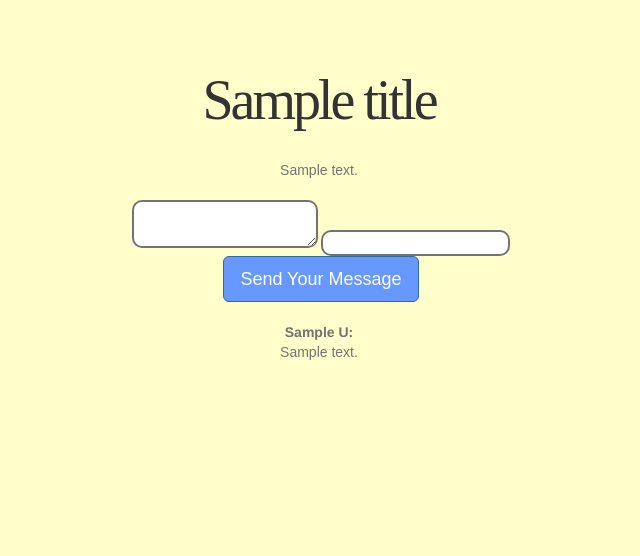
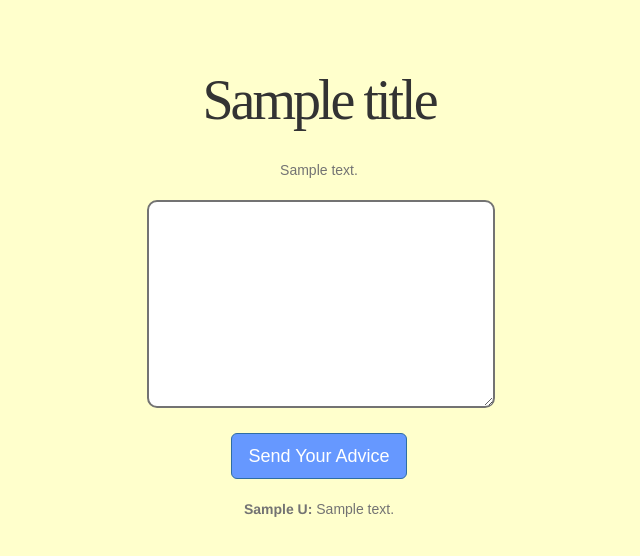
Before and after one commit to KimberleyLawrence/babybook, a Django app: template shower/templates/message.html in a window 1280 px wide. Shown: the part 139-695 px from the top of the page, without its empty margins (321-961 px from the left). Run offline with Django 3.2, Linux system fonts and the light colour scheme; the template is opened without the code that fills it: most values are stand-ins (such as "Sample title", 1, 10 or a date in 2020); form fields are guessed from the names that the template uses; some libraries are stand-ins or nearby versions; some web fonts are replaced.

Commit message:
Adding in columns to make the text area sit neatly on the page

```diff
--- a/shower/templates/advice.html
+++ b/shower/templates/advice.html
@@ -12,7 +12,7 @@
 {% for advice in advice_list %}
 
 
-  <div>
+  <div class="col-md-offset-4 col-md-4">
 
     {% if advice.user == request.user %}
     <strong>{{ advice.user.first_name }} {{ advice.user.last_name|slice:":1" }}:</strong>
@@ -39,7 +39,7 @@
   {% endif %}
   <br>
 </div>
-<hr>
+
 {% endfor %}
 
 {% endblock %}
--- a/shower/templates/message.html
+++ b/shower/templates/message.html
@@ -1,39 +1,45 @@
 <!DOCTYPE html>
 {% extends "game_template.html" %}
 {% block game_content %}
+<form action="{% url 'message_new' %}" method=post>
+  {% csrf_token %} <!-- varifys user in order to post -->
+  <p><label for="id_text"></label> <textarea cols="40" id="id_text" name="text" rows="10">
+  </textarea></p>
+  <p><label for="id_user"></label> <input id="id_user" maxlength="50" name="user" value="{{ request.user.id }}" type="hidden" /></p>
+  <input type=submit class="btn btn-primary btn-lg" value="Send Your Advice">
+</form>
 
-{% if not message %}
-    <form action="{% url 'message_new' %}" method=post>
-    {% csrf_token %}
-    <label for="id_text"></label> {{ form.text }} {{ form.pk }}
-    <p><label for="id_user"></label>
-      <input id="id_user" maxlength="50" name="user" value="{{ request.user.id }}" type="hidden" />
-    <input type=submit class="btn btn-primary btn-lg" value="Send Your Message"></form>
-    <br>
+{% for message in message_list %}
 
 
+  <div class="col-md-offset-4 col-md-4">
 
-  <div class="word-wrap col-md-offset-3 col-md-6">
-  {% for message in message_list %}
-  <a href="{% url 'message_single' message.id %}">
+    {% if message.user == request.user %}
+    <strong>{{ message.user.first_name }} {{ message.user.last_name|slice:":1" }}:</strong>
+    <div id="message_text_{{message.id}}">{{ message.text }}
+      <a name='{{message.id}}' onclick="$('#message_form_{{message.id}}').show();$('#message_text_{{message.id}}').hide()" >
+        <i class="fa fa-pencil-square-o"></i>
+      </a>
+    </div>
+
+    <form action="{% url 'message_single' message.id %}" method=post style="display:none" id="message_form_{{message.id}}">
+      {% csrf_token %}
+      <p><textarea cols="40" id="id_text" name="text" rows="{{message.text_area_rows }}">{{ message.text }}
+      </textarea></p>
+      <p>
+        <label for="id_user"></label>
+        <input id="id_user" maxlength="50" name="user" value="{{ request.user.id }}" type="hidden" /></p>
+      <input type=submit class="btn btn-primary btn-lg" value="Send Your Advice">
+    </form>
+    {% else %}
+    <br>
   <strong>{{ message.user.first_name }} {{ message.user.last_name|slice:":1" }}:</strong>
-  <div class="visible-xs">
-  {{ message.text|slice:":150" }}{% if message.text|length > 150 %}...{% endif %}
-</div>
-<div class="hidden-xs">
-  {{ message.text|slice:":500" }}{% if message.text|length > 500 %}...{% endif %}
+
+  {{ message.text }}
+  {% endif %}
   <br>
 </div>
-  <br>
-</a>
-  {% endfor %}
-  {% else %}
-  <div class="col-md-offset-3 col-md-6"> {{ message }}
-    <br>
-    <strong>{{ message.user.first_name }} {{ message.user.last_name }}</strong>
-    <br>
-    <a href="{% url 'message' %}" class="btn btn-primary btn-lg">Back to Message</a>
 
-    </div>
-  {% endif %}
+{% endfor %}
+
 {% endblock %}
```
